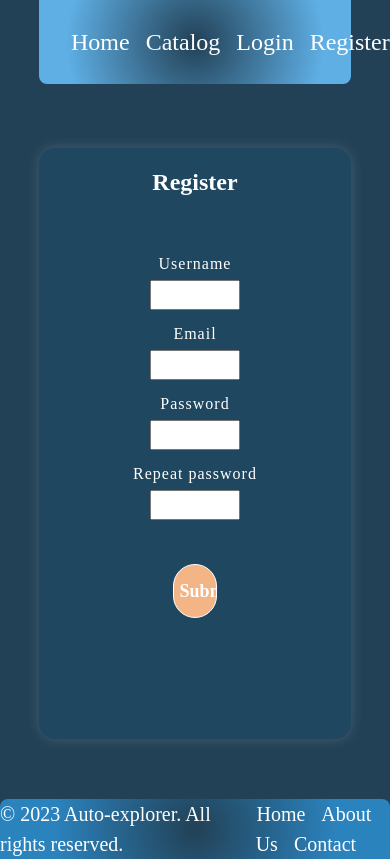
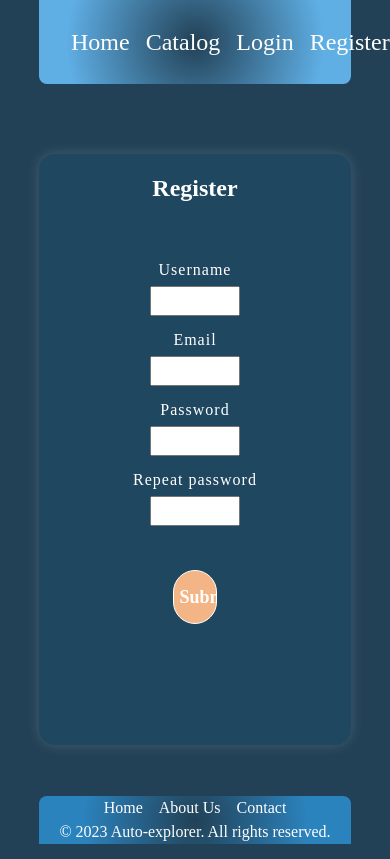
Before and after one commit to Dimo-Hristov/Auto-explorer, a React (Create React App) app: page /register in a window 390 px wide. Built offline with nearby package versions, Linux system fonts and the light colour scheme.

Commit message:
responsive footer

```diff
--- a/src/components/Footer/Footer/footer.module.css
+++ b/src/components/Footer/Footer/footer.module.css
@@ -9,3 +9,11 @@
     align-items: center;
     justify-content: space-evenly;
 }
+
+@media(max-width:950px){
+    .footer{
+        flex-direction: column-reverse;
+        font-size: 16px;
+        min-height: 3%;
+    }
+}
```
